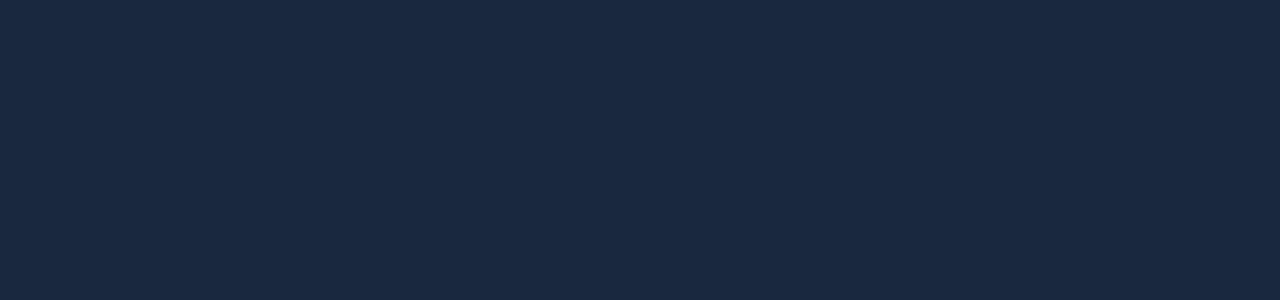
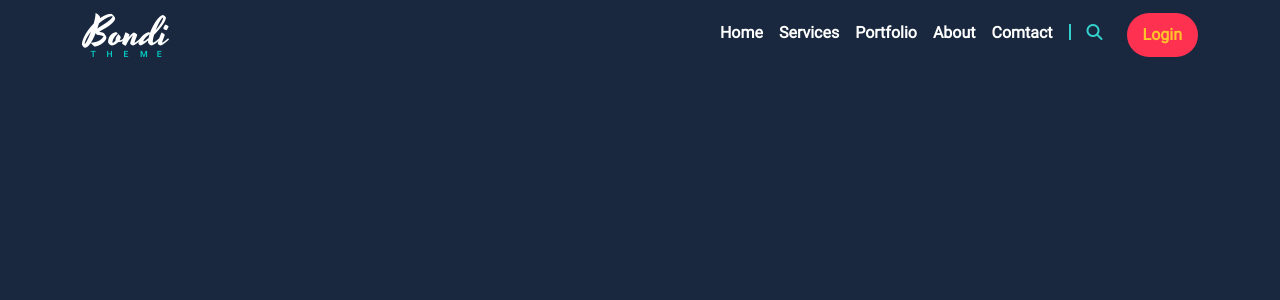
Before and after one commit to Mazin-Fouad/bondi, an Angular app: page / in a window 1280 px wide. Shown: the top 300 px of the page. Built offline with nearby package versions, Linux system fonts and the light colour scheme.

Commit message:
navbar created

```diff
--- a/angular.json
+++ b/angular.json
@@ -31,7 +31,8 @@
             ],
             "styles": [
               "src/styles.scss",
-              "node_modules/bootstrap/dist/css/bootstrap.min.css"
+              "node_modules/bootstrap/dist/css/bootstrap.min.css",
+              "node_modules/@fortawesome/fontawesome-free/css/all.css"
 
             ],
             "scripts": [
@@ -99,13 +100,10 @@
               "src/assets"
             ],
             "styles": [
-              "src/styles.scss",
-              "node_modules/bootstrap/dist/css/bootstrap.min.css"
+              "src/styles.scss"
 
             ],
-            "scripts": [
-              "node_modules/bootstrap/dist/js/bootstrap.min.js"
-            ]
+            "scripts": []
           }
         }
       }
--- a/package.json
+++ b/package.json
@@ -21,6 +21,7 @@
     "@angular/platform-server": "^17.0.0",
     "@angular/router": "^17.0.0",
     "@angular/ssr": "^17.0.6",
+    "@fortawesome/fontawesome-free": "^6.5.1",
     "bootstrap": "^5.3.2",
     "express": "^4.18.2",
     "rxjs": "~7.8.0",
--- a/src/app/app.config.ts
+++ b/src/app/app.config.ts
@@ -5,5 +5,5 @@ import { routes } from './app.routes';
 import { provideClientHydration } from '@angular/platform-browser';
 
 export const appConfig: ApplicationConfig = {
-  providers: [provideRouter(routes), provideClientHydration()]
+  providers: [provideRouter(routes), provideClientHydration()],
 };
--- a/src/app/landing-section/landing-section.component.html
+++ b/src/app/landing-section/landing-section.component.html
@@ -1 +1,3 @@
-<section></section>
+<section>
+  <app-navbar></app-navbar>
+</section>
--- a/src/app/navbar/navbar.component.html
+++ b/src/app/navbar/navbar.component.html
@@ -1 +1,49 @@
-<p>navbar works!</p>
+<nav class="navbar navbar-expand">
+  <div class="container">
+    <a class="navbar-brand" href="#"
+      ><img src="assets/imgs/logo.png" alt="Logo"
+    /></a>
+    <button
+      class="navbar-toggler"
+      type="button"
+      data-bs-toggle="collapse"
+      data-bs-target="#navbarSupportedContent"
+      aria-controls="navbarSupportedContent"
+      aria-expanded="false"
+      aria-label="Toggle navigation"
+    >
+      <span class="navbar-toggler-icon"></span>
+    </button>
+    <div class="collapse navbar-collapse ms-auto" id="navbarSupportedContent">
+      <ul class="navbar-nav ms-auto mb-2 mb-lg-0">
+        <li class="nav-item">
+          <a class="nav-link" href="#">Home</a>
+        </li>
+        <li class="nav-item">
+          <a class="nav-link" href="#">Services</a>
+        </li>
+        <li class="nav-item">
+          <a class="nav-link" href="#">Portfolio</a>
+        </li>
+        <li class="nav-item">
+          <a class="nav-link" href="#">About</a>
+        </li>
+        <li class="nav-item">
+          <a class="nav-link" href="#">Comtact</a>
+        </li>
+        <li class="nav-item">
+          <a class="nav-link light-green" href="#">
+            <i
+              class="fa-solid fa-magnifying-glass border-start ps-3 pe-3 fs-6 custom-border"
+            ></i
+          ></a>
+        </li>
+        <li class="nav-item">
+          <a class="nav-link global-btn rounded-pill ps-3 pe-3" href="#"
+            >Login</a
+          >
+        </li>
+      </ul>
+    </div>
+  </div>
+</nav>
--- a/src/app/navbar/navbar.component.scss
+++ b/src/app/navbar/navbar.component.scss
@@ -0,0 +1,16 @@
+@import "../../styles.scss";
+
+.nav-link {
+    cursor: pointer;
+    font-family: "Roboto Regular";
+    color: $color-white;
+    font-weight: bold;
+
+    .custom-border {
+        border-left: 2px solid $light-green !important;
+    }
+
+    &:hover {
+        color: $light-green;
+    }
+}
--- a/src/app/navbar/navbar.component.ts
+++ b/src/app/navbar/navbar.component.ts
@@ -5,8 +5,6 @@ import { Component } from '@angular/core';
   standalone: true,
   imports: [],
   templateUrl: './navbar.component.html',
-  styleUrl: './navbar.component.scss'
+  styleUrl: './navbar.component.scss',
 })
-export class NavbarComponent {
-
-}
+export class NavbarComponent {}
--- a/src/styles.scss
+++ b/src/styles.scss
@@ -1 +1,27 @@
+@font-face {
+    font-family: "Roboto Regular";
+    src: url("./assets/fonts/Roboto-Regular.ttf") format("truetype");
+    font-weight: normal;
+    font-style: normal;
+}
+
+body {
+    font-family: "Roboto Regular, sans-serif" !important;
+}
+
+// Colors variables
 $color-blue: #19283f;
+$color-white: #fff;
+$light-green: #33d1cc;
+$red: #ff3150;
+$gold: #ffc429;
+
+.light-green {
+    color: $light-green !important;
+}
+
+.global-btn {
+    background-color: $red;
+    padding: 10px;
+    color: $gold !important;
+}
```
Also changed, not shown: src/app/landing-section/landing-section.component.ts (+5 -5 lines), src/assets/fonts/Roboto-Regular.ttf (added), src/assets/i18n/english/navbar.json (deleted), 1 other file (tests, documents, lock files or other folders).
